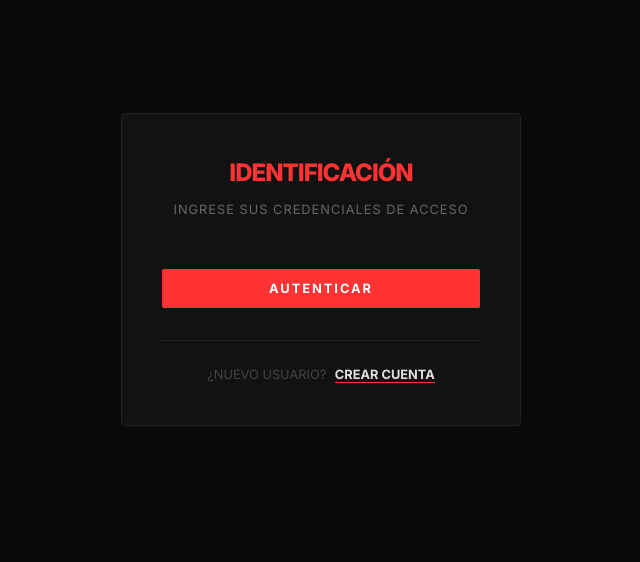
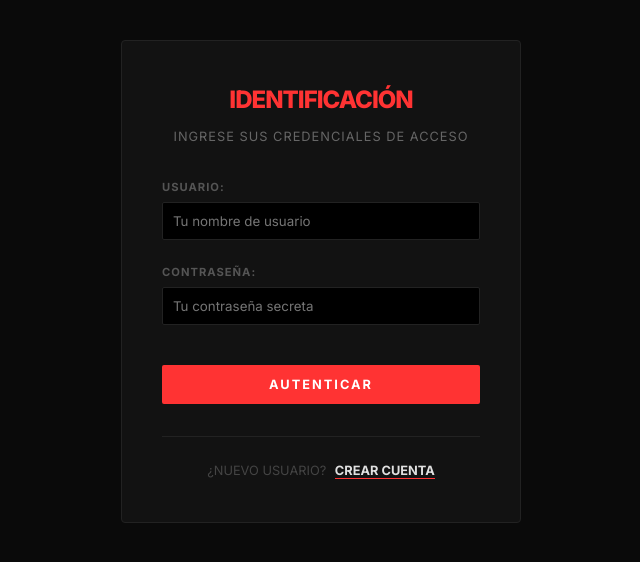
Before and after one commit to diegovpa10/Duolingo, a Django app: page /login/ in a window 1280 px wide. Shown: the part 85-647 px from the top of the page, without its empty margins (319-959 px from the left). Run offline with Django 5.2, Linux system fonts and the light colour scheme.

Commit message:
XP, Monedas

```diff
--- a/aprendizaje/templates/aprendizaje/base.html
+++ b/aprendizaje/templates/aprendizaje/base.html
@@ -159,7 +159,7 @@
 
         <div class="d-flex align-items-center" style="gap: 20px;">
             {% if user.is_authenticated %}
-                <span style="font-size: 0.8rem; color: #888;">{{ user.username }} | <b style="color: var(--accent-color);">{{ user.estudiante.xp }} XP</b></span>
+                <span style="font-size: 0.8rem; color: #888;">{{ user.username }} | <b style="color: var(--accent-color);">{{ user.estudiante.xp_total|default:"0"}} XP</b></span>
                 <form action="{% url 'logout' %}" method="post" style="display: inline;">
                     {% csrf_token %}
                     <button type="submit" class="btn btn-outline" style="padding: 5px 15px; font-size: 10px;">SALIR</button>
--- a/aprendizaje/templates/aprendizaje/login.html
+++ b/aprendizaje/templates/aprendizaje/login.html
@@ -41,7 +41,22 @@
                     form input:focus { border-color: var(--accent-color); }
                 </style>
 
-                {{ form.as_p }}
+                {% if messages %}
+                    <div style="background-color: #ff333320; border: 1px solid #ff3333; color: #ff4444; padding: 10px; text-align: center; margin-bottom: 1rem; border-radius: 4px; font-weight: bold;">
+                        {% for message in messages %}
+                            {{ message }}
+                        {% endfor %}
+                    </div>
+                {% endif %}
+
+                <p>
+                    <label for="username">Usuario:</label>
+                    <input type="text" name="username" id="username" placeholder="Tu nombre de usuario" required>
+                </p>
+                <p>
+                    <label for="password">Contraseña:</label>
+                    <input type="password" name="password" id="password" placeholder="Tu contraseña secreta" required>
+                </p>
 
                 <button type="submit" class="btn" style="width: 100%; margin-top: 1rem; letter-spacing: 2px; font-weight: bold;">
                     AUTENTICAR
--- a/aprendizaje/views.py
+++ b/aprendizaje/views.py
@@ -1,7 +1,5 @@
 import sys
 import io
-
-
 from django.contrib.auth import get_user_model
 from django.contrib.auth.models import *
 from django.contrib import messages
@@ -58,6 +56,20 @@ def detalle_leccion(request, leccion_id):
 
             leccion.completada = True
             leccion.save()
+            # =========================================================
+            # ¡NUEVO: AQUÍ LE DAMOS LA EXPERIENCIA AL ESTUDIANTE! 🦉⭐
+            # =========================================================
+            if request.user.is_authenticated:
+                # Preguntamos si este usuario realmente tiene un perfil de estudiante
+                if hasattr(request.user, 'estudiante'):
+                    estudiante = request.user.estudiante
+                    estudiante.xp_total += 15
+                    estudiante.save()
+                else:
+                    # Si es un administrador o no tiene perfil, solo imprimimos en la consola
+                    # para saberlo, pero evitamos que la página explote.
+                    print(f"El usuario {request.user.username} no es un estudiante válido.")
+            # =========================================================
 
         except Exception as e:
             # Si el código del alumno tiene un error, entramos aquí
@@ -96,22 +108,22 @@ def registro(request):
     return render(request, 'aprendizaje/registro.html', {'form': form})
 
 def login_usuario(request):
-
     if request.method == 'POST':
-
         username = request.POST['username']
         password = request.POST['password']
 
         try:
             usuario = User.objects.get(username=username)
 
+            # Validamos la contraseña
             if check_password(password, usuario.password):
 
-                # Guardar sesión
-                request.session['usuario_id'] = usuario.id
-                request.session['username'] = usuario.username
+                # CORRECCIÓN 1: Usamos la función oficial de Django para iniciar sesión.
+                # Esto asegura que el "user.is_authenticated" de tu HTML funcione perfecto.
+                login(request, usuario)
 
-                return redirect('home')
+                # CORRECCIÓN 2: Cambiamos 'home' por 'lista_cursos' que es tu ruta real
+                return redirect('lista_cursos')
 
             else:
                 messages.error(request, "la contraseña esta inorreta carnal :)")
```
Also changed, not shown: aprendizaje/templates/aprendizaje/detalle_curso.html (+7 -4 lines), db.sqlite3.
